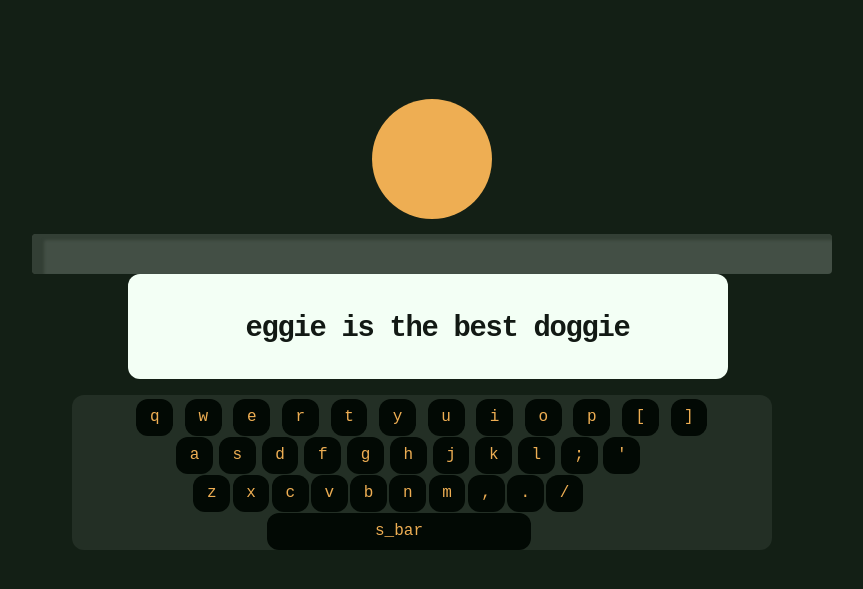
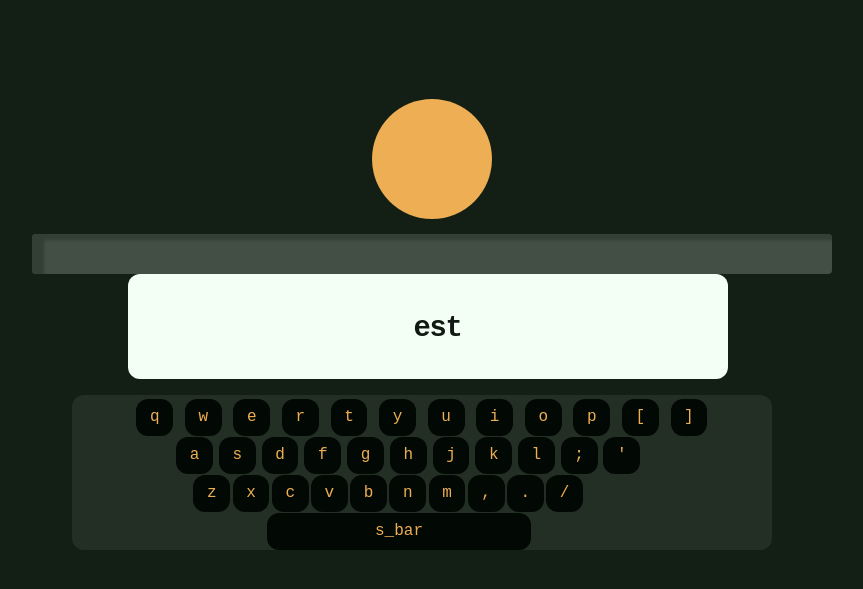
Before and after one commit to CliffordC/Typinggame, a website with bundled scripts: page docs/index.html in a window 1280 px wide. Shown: the part 83-672 px from the top of the page, without its empty margins (208-1071 px from the left). Built offline with nearby package versions, Linux system fonts and the light colour scheme; no server answers.

Commit message:
Updated files in docs to diplays new changes

```diff
--- a/docs/assests/js/Dictionary/words.js
+++ b/docs/assests/js/Dictionary/words.js
@@ -2,6 +2,7 @@
  * Contains texts to appear on screen.
  */
 export const dictionary = [
+    'test',
     'reggie is the best doggie',
     'reggie is a dog that lives in seattle',
     'typing is an activity that one can do',
--- a/docs/assests/js/Letter.js
+++ b/docs/assests/js/Letter.js
@@ -2,7 +2,6 @@
  * Letter class;
  *
  */
-
 export class Letter {
 
     constructor(value,placement,index){
@@ -43,7 +42,11 @@ export class Letter {
         this.nextLetter = letter;
     }
     getNextLetterHtml(){
-        return this.nextLetter.getCaretDiv();
+        if(!this.nextLetter){
+            return this.getCaretDiv()
+        }else{
+            return this.nextLetter.getCaretDiv();
+        }
     }
     getCaret(){
         return this.caret;
@@ -51,7 +54,7 @@ export class Letter {
     getCaretDiv(){
         return this.caretDiv;
     }
-    flash(){
+    async flash(){
         this.caretIntervalId = setInterval(()=>{
             if(this.value === ' '){
                 this.caretDiv.style.backgroundColor='black';
@@ -60,11 +63,31 @@ export class Letter {
             if(this.caret){
                 this.caretDiv.style.opacity = 0;
                 this.caret = false;
-                this.caretPlacement.insertBefore(this.caretDiv,this.getNextLetterHtml());
-            }else{
+
+                try{
+                    this.caretPlacement.insertBefore(this.caretDiv,this.getNextLetterHtml());
+                }catch(err){
+                  /*
+                        The following is happening in the background up a word reset:
+                        DOMException: Failed to execute 'insertBefore' on 'Node':
+                        The node before which the new node is to be inserted is not a child of this node.
+
+                        After clearing the dom element, #mainStr, to insert a new str,
+                        I think so calls create an element and then manipulate that element
+                        are getting mixed up causing this resource access issue. Will ivestigate
+                        when I've got less fun things to do teehee.
+                        //console.log(err)
+                        */
+                       console.log(err)
+                }
+                }else{
                 this.caretDiv.style.opacity = 1;
                 this.caret = true;
-                this.caretPlacement.insertBefore(this.caretDiv,this.getNextLetterHtml());
+               try{
+                    this.caretPlacement.insertBefore(this.caretDiv,this.getNextLetterHtml());
+                }catch(err){
+                    //...
+                }
             }
         },540);
     }
--- a/docs/assests/js/TypeSession.js
+++ b/docs/assests/js/TypeSession.js
@@ -3,19 +3,18 @@
  * session. The class should display the words in the
  * library content section of the site as well.
  */
-import { dictionary } from './Dictionary/words.js';
-import { Letter } from './Letter.js';
+import {dictionary} from './Dictionary/words.js';
+import {Letter} from './Letter.js'
 
-/*
- * Timer display.
- */
-let  timer = document.querySelector("#Timer_Content");
+export class TypeSession {
 
+    constructor(){
         /*
         * @param InitialTime in seconds
         * @output void
         */
-const timeSub = (InitialTime) => {
+        this.timeSub = (InitialTime) => {
+            //Subtracts a second from the input till 0
             let time = InitialTime;
             let cntTerminator = 0;
 
@@ -30,66 +29,73 @@ const timeSub = (InitialTime) => {
                     }
                 }
             ,1000);
-}
-/*
- * Displays the main string to type out a word.
- */
-const libraryContent = document.querySelector('#mainStr');
+        };
+
+        this.timer = document.querySelector("#Timer_Content");
+        this.roomJoin = document.getElementById("Room_Time_Content");
+
+        this.libraryContent = document.querySelector('#mainStr');
         /*
         * Keyboard press actions
         */
-const keymapKey = document.querySelectorAll(".keymapKey");
+        this.keymapKey = document.querySelectorAll(".keymapKey");
 
         //Collection of keys and classlist to manipulate
-const letterDict = {
-    'q':keymapKey[0].classList,
-    'w':keymapKey[1].classList,
-    'e':keymapKey[2].classList,
-    'r':keymapKey[3].classList,
-    't':keymapKey[4].classList,
-    'y':keymapKey[5].classList,
-    'u':keymapKey[6].classList,
-    'i':keymapKey[7].classList,
-    'o':keymapKey[8].classList,
-    'p':keymapKey[9].classList,
-    '[':keymapKey[10].classList,
-    ']':keymapKey[11].classList,
-    'a':keymapKey[12].classList,
-    's':keymapKey[13].classList,
-    'd':keymapKey[14].classList,
-    'f':keymapKey[15].classList,
-    'g':keymapKey[16].classList,
-    'h':keymapKey[17].classList,
-    'j':keymapKey[18].classList,
-    'k':keymapKey[19].classList,
-    'l':keymapKey[20].classList,
-    ';':keymapKey[21].classList,
-    "'":keymapKey[22].classList,
-    'z':keymapKey[23].classList,
-    'x':keymapKey[24].classList,
-    'c':keymapKey[25].classList,
-    'v':keymapKey[26].classList,
-    'b':keymapKey[27].classList,
-    'n':keymapKey[28].classList,
-    'm':keymapKey[29].classList,
-    ',':keymapKey[30].classList,
-    '.':keymapKey[31].classList,
-    '/':keymapKey[32].classList,
-    'Space':keymapKey[33].classList
+        this.letterDict = {
+            'q':this.keymapKey[0].classList,
+            'w':this.keymapKey[1].classList,
+            'e':this.keymapKey[2].classList,
+            'r':this.keymapKey[3].classList,
+            't':this.keymapKey[4].classList,
+            'y':this.keymapKey[5].classList,
+            'u':this.keymapKey[6].classList,
+            'i':this.keymapKey[7].classList,
+            'o':this.keymapKey[8].classList,
+            'p':this.keymapKey[9].classList,
+            '[':this.keymapKey[10].classList,
+            ']':this.keymapKey[11].classList,
+            'a':this.keymapKey[12].classList,
+            's':this.keymapKey[13].classList,
+            'd':this.keymapKey[14].classList,
+            'f':this.keymapKey[15].classList,
+            'g':this.keymapKey[16].classList,
+            'h':this.keymapKey[17].classList,
+            'j':this.keymapKey[18].classList,
+            'k':this.keymapKey[19].classList,
+            'l':this.keymapKey[20].classList,
+            ';':this.keymapKey[21].classList,
+            "'":this.keymapKey[22].classList,
+            'z':this.keymapKey[23].classList,
+            'x':this.keymapKey[24].classList,
+            'c':this.keymapKey[25].classList,
+            'v':this.keymapKey[26].classList,
+            'b':this.keymapKey[27].classList,
+            'n':this.keymapKey[28].classList,
+            'm':this.keymapKey[29].classList,
+            ',':this.keymapKey[30].classList,
+            '.':this.keymapKey[31].classList,
+            '/':this.keymapKey[32].classList,
+            'Space':this.keymapKey[33].classList
         };
-export class TypeSession {
+        this.activateListners();
+        this.placeInStr = 1;
+        this.refreshStr(0)
+        this.gameTime;
+        this.startTime;
+        this.endTime;
+    }
+    refreshStr(num){
+        let randStr = num%5;
 
-    constructor(){
-        this.activateListners()
-        this.libraryContent = libraryContent;
-        this.dictStr = dictionary[0]
+        this.dictStr = '';
+        this.dictStr = dictionary[randStr];
         this.letterList = this.createLetterList();
         this.currentLetter = this.letterList[0];
         this.placeInStr = 1;
         this.currentLetter.setCaret(true);
         this.displayStr();
         this.currentLetter.flash();
-    }
+    };
     activateListners(){
             document.addEventListener("keydown",
             (e)=> {
@@ -99,15 +105,12 @@ export class TypeSession {
             document.addEventListener("keyup",
             (e)=> {
                 e.preventDefault();
-            console.log('key up for: ', e.key,typeof(e.code));
                 this.keyPressIndicator(e.key);
             });
-    }
-
+    };
     keyPressIndicator(keyPress){
-        console.log(keyPress," <-- That was typed");
-        if(Object.keys(letterDict).includes(keyPress) || keyPress==="Space"){
-            letterDict[keyPress].toggle('pressed');
+        if(Object.keys(this.letterDict).includes(keyPress) || keyPress==="Space"){
+            this.letterDict[keyPress].toggle('pressed');
         }
     };
 
@@ -120,11 +123,9 @@ export class TypeSession {
         if(keyPressEvent.repeat)return;
 
         if(kCode===32){
-            //console.log('in space');
             this.keyPressIndicator('Space'); //BUG:
             this.keyPressed('Space');
         }else if(97<=kCode<=122){
-
             this.keyPressIndicator(kPressed);
             this.keyPressed(kPressed);
         }else{
@@ -132,7 +133,6 @@ export class TypeSession {
         }
     }
     displayStr(){
-        //console.log(this.getLetterList());
         for(let i=0;i<this.letterList.length;i++){
             this.libraryContent.appendChild(this.letterList[i].getCaretDiv());
         }
@@ -164,27 +164,34 @@ export class TypeSession {
                 letters[i].setNextLetter(this.letterList[i+1]);
             }
         }
-        console.log('Completed adding neighbors ',this.letterList);
     }
 
     getLetterList(){
         return this.letterList;
     }
     keyPressed(value){
-        //console.log(this.currentLetter.getLetter(), ' value entered');
         if(this.currentLetter.getLetter()===value && this.currentLetter.getIndex()<this.letterList.length-1){
-            //console.log('value pressed was: ', value);
-            //let temp = this.currentLetter;
+            if(this.currentLetter.getIndex()===0){this.startGame=new Date();}
+            his.currentLetter;
             this.currentLetter.reset();
             this.currentLetter = this.letterList[this.placeInStr];
 
             this.currentLetter.setCaret(true);
             this.currentLetter.flash();
             this.placeInStr++;
-        }else if(this.currentLetter.getIndex()===this.letterList.length-1){
+        }else if(this.currentLetter.getIndex()===this.letterList.length-1){ //Finished typing
+            this.endTime=new Date();
+
             //Done condition for the last chr typed in the string
-            console.log('work completed');
-            alert('congrats!');
+            this.gameTime = (this.endTime.getTime()-this.startGame.getTime())/1000 + 's';
+            this.roomJoin.innerText = this.gameTime;
+            this.libraryContent.replaceChildren();
+
+            for(let i = this.libraryContent.children.length-1; i >= 0;i--){
+                this.libraryContent.children[i].remove();
+            }
+
+            this.refreshStr(Math.floor(Math.random() * 5));
         }
     }
 
--- a/docs/assests/js/script.js
+++ b/docs/assests/js/script.js
@@ -2,6 +2,7 @@
  * Controls for site interactivity.
  */
 import { TypeSession } from './TypeSession.js';
+
 /*
  * Creates a new TypeSession object to control a game.
  */
--- a/docs/index.html
+++ b/docs/index.html
@@ -167,11 +167,14 @@
             const roomJoin = document.getElementById("Room_Time_Content");
             const socket = io();
 
-            const inOnevOne = false;
+            /*
+             * This variable will be in charge of checking whether
+             * the game between two players has commenced.
+             */
+
 
             const roomOneOnOneController = function (e){
                 e.preventDefault();
-                console.log('you clicked the join 1v1 span!')
                 if(isOnevOne){
                     socket.emit('One on One challenger',1)
                 }
@@ -190,6 +193,8 @@
             });
             socket.on('start game', (time,bool) => {
                 roomJoin.innerText = 15;
+
+                const game  = gameSess;
                 //TODO: This could be a good place to create a TypeSession for users to type on
             })
 
```
Lines whose indentation alone changed are shown as unchanged.
